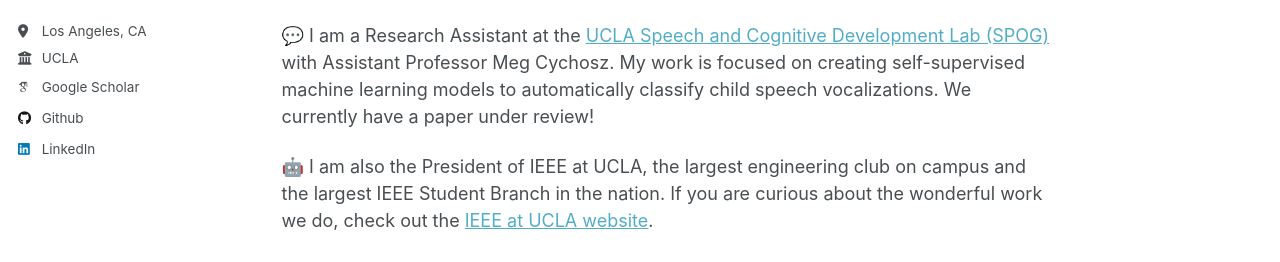
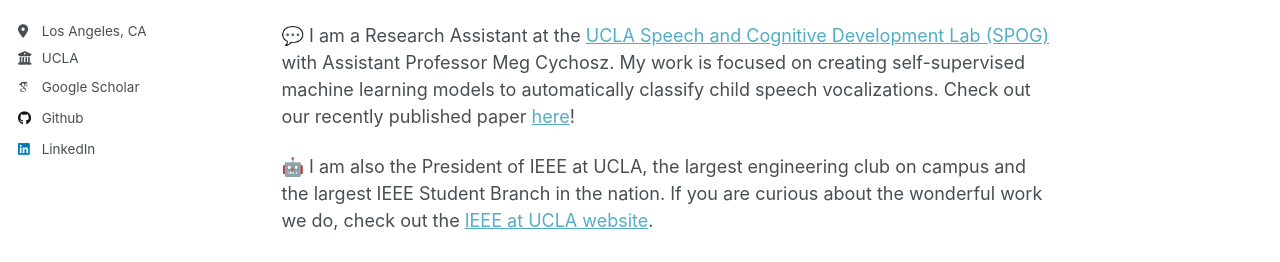
Before and after one commit to theozhangg/theozhangg.github.io, a Jekyll site: the page built from _pages/about.md, in a window 1280 px wide and 900 px high. Shown: the part 362-624 px from the top of the window. Built offline with Jekyll 4.4.1, drawn with Linux system fonts in a browser that asks for light colours; some web fonts are replaced.

Commit message:
Editing experiences

```diff
--- a/_pages/about.md
+++ b/_pages/about.md
@@ -11,7 +11,7 @@ redirect_from:
 
 ✍️ My work broadly covers the ethical applications of machine learning and artificial intelligence. Specifically, I am interested in examining biases introduced to these machine learning models and pipelines through implicit biases and errors in the development process. I would like to eventually work in the tech policy sector to ensure that our communities are protected and properly served by artificial intelligence rather than exploited.
 
-💬 I am a Research Assistant at the <a href="https://spog.ucla.edu/" target="_blank">UCLA Speech and Cognitive Development Lab (SPOG)</a> with Assistant Professor Meg Cychosz. My work is focused on creating self-supervised machine learning models to automatically classify child speech vocalizations. We currently have a paper under review!
+💬 I am a Research Assistant at the <a href="https://spog.ucla.edu/" target="_blank">UCLA Speech and Cognitive Development Lab (SPOG)</a> with Assistant Professor Meg Cychosz. My work is focused on creating self-supervised machine learning models to automatically classify child speech vocalizations. Check out our recently published paper <a href="https://arxiv.org/abs/2506.08999" target="_blank">here</a>!
 
 🤖 I am also the President of IEEE at UCLA, the largest engineering club on campus and the largest IEEE Student Branch in the nation. If you are curious about the wonderful work we do, check out the <a href="https://ieeebruins.com/" target="_blank">IEEE at UCLA website</a>.
 
```
